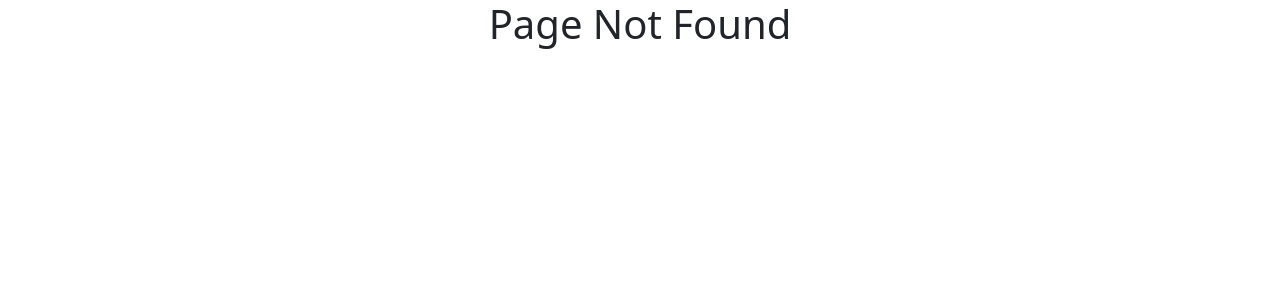
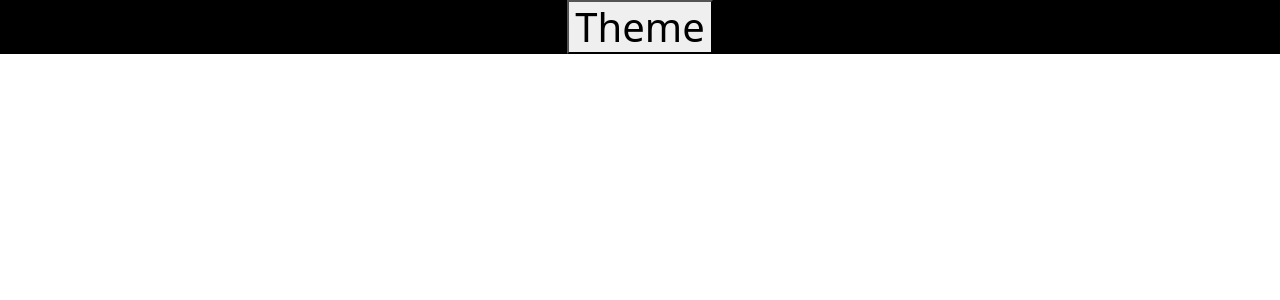
Before and after one commit to vinothsmart/react18-rtk, a React (Create React App) app: page /theme in a window 1280 px wide. Before the commit this address had no page. Shown: the top 300 px of the page. Built offline with nearby package versions, Linux system fonts and the light colour scheme.

Commit message:
theme color in usercontext

```diff
--- a/src/App.js
+++ b/src/App.js
@@ -10,6 +10,7 @@ import {
 import { Testing } from "./components/Testing";
 import Practice from "./components/Practice";
 import EmailPage from "./components/EmailPage";
+import ThemeParent from "./components/ThemeParent";
 const Dashboard = lazy(() => import("./components/Dashboard"));
 const Cart = lazy(() => import("./components/Cart"));
 const RootLayout = lazy(() => import("./components/RootLayout"));
@@ -54,6 +55,13 @@ function App() {
             </Suspense>
           }></Route>
         <Route
+          path="/theme"
+          element={
+            <Suspense fallback={<h1>App Level Loading...</h1>}>
+              <ThemeParent />
+            </Suspense>
+          }></Route>
+        <Route
           path="/usbank"
           element={
             <Suspense fallback={<h1>App Level Loading...</h1>}>
--- /dev/null
+++ b/src/components/ThemeChildren.jsx
@@ -0,0 +1,13 @@
+import React, { useContext } from "react";
+import { ThemeContext } from "./ThemeParent";
+
+const ThemeChildren = () => {
+  const { themeColor, handleButton } = useContext(ThemeContext);
+  return (
+    <h1 style={{ backgroundColor: themeColor }}>
+      <button onClick={handleButton}>Theme</button>
+    </h1>
+  );
+};
+
+export default ThemeChildren;
--- /dev/null
+++ b/src/components/ThemeParent.jsx
@@ -0,0 +1,26 @@
+import React, { createContext, useCallback, useEffect } from "react";
+import ThemeChildren from "./ThemeChildren";
+import { useState } from "react";
+
+export const ThemeContext = createContext(null);
+
+const ThemeParent = () => {
+  const [themeEnable, setThemeEnable] = useState(false);
+  const [themeColor, setThemeColor] = useState("#000");
+
+  const handleButton = useCallback(() => {
+    setThemeEnable(prev => !prev);
+  }, []);
+
+  useEffect(() => {
+    themeEnable ? setThemeColor("#fff") : setThemeColor("#000");
+  }, [themeEnable]);
+
+  return (
+    <ThemeContext.Provider value={{ themeColor, handleButton }}>
+      <ThemeChildren />
+    </ThemeContext.Provider>
+  );
+};
+
+export default ThemeParent;
```
